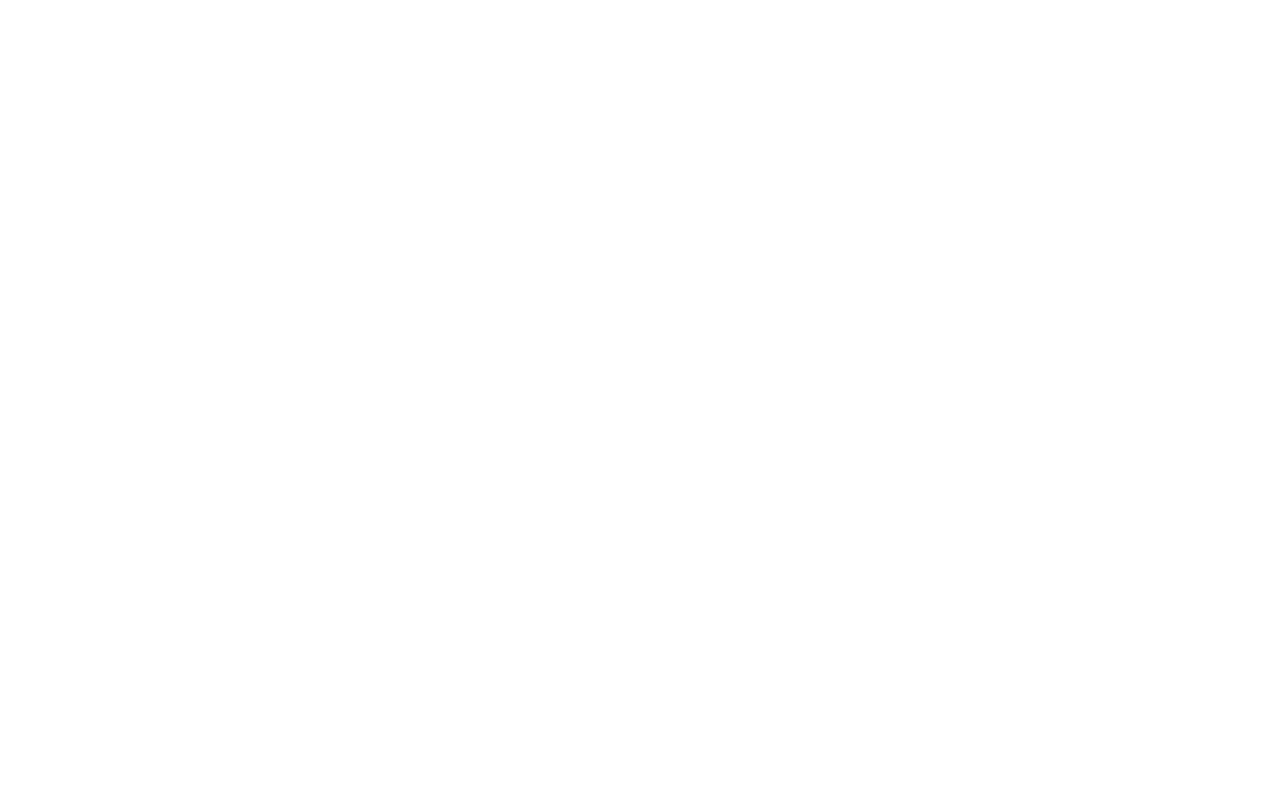
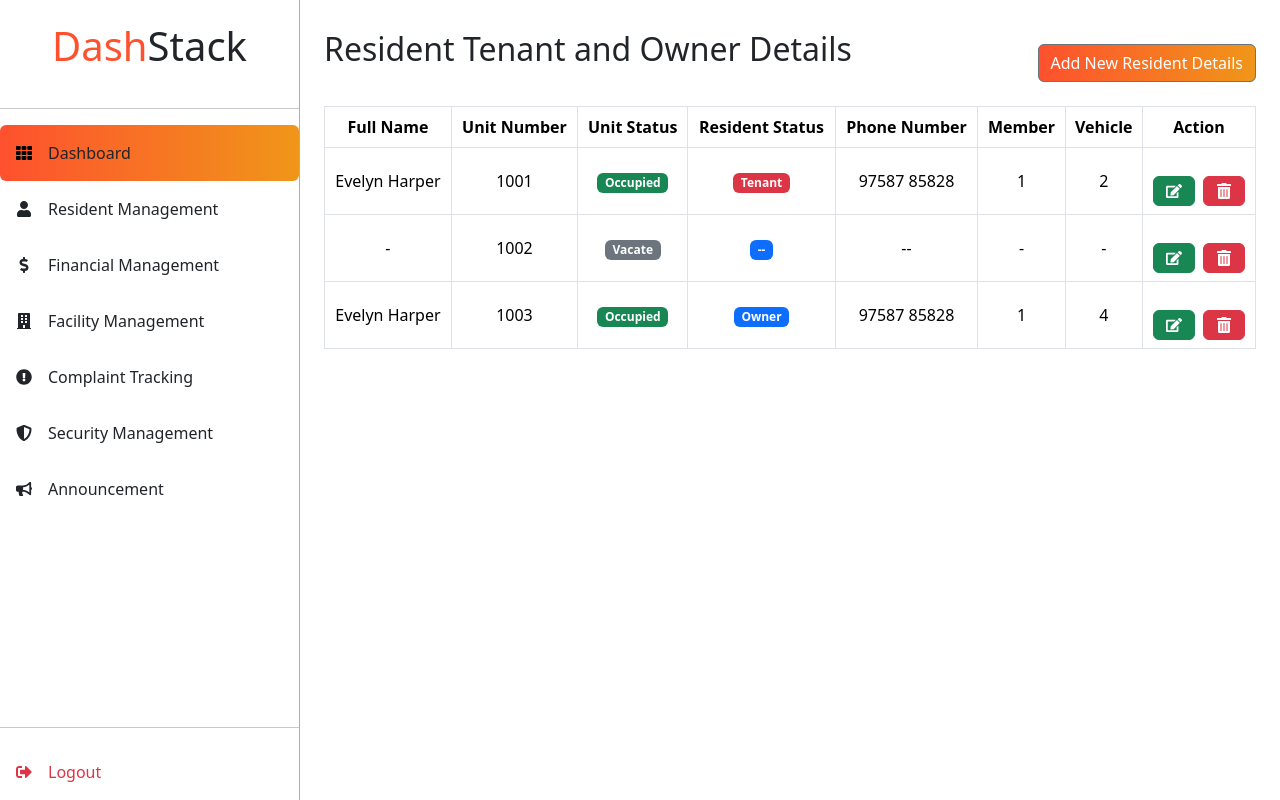
Before and after one commit to sryashika123/society_management_system, a React (Create React App) app in the folder frontend/: page /home/residentmanagement in a window 1280 px wide. Before the commit this address had no page. Built offline with nearby package versions, Linux system fonts and the light colour scheme.

Commit message:
Create a Resident Management Menu

```diff
--- a/frontend/src/App.css
+++ b/frontend/src/App.css
@@ -57,9 +57,9 @@
   border-radius: 6px;
 }
 
-button {
+/* button {
   width: 120px;
-}
+} */
 
 button[type="submit"] {
   background-color: #2b6cda;
@@ -69,3 +69,13 @@
 button[type="button"] {
   border-color: #6c757d;
 }
+
+.table td, .table th {
+  vertical-align: middle;
+  text-align: center;
+}
+
+h2 {
+  color: #333;
+  font-weight: bold;
+}
--- a/frontend/src/App.js
+++ b/frontend/src/App.js
@@ -21,7 +21,7 @@
           <Route path="/forgot-password" element={<ForgotPassword />} />
           <Route path="/enter-otp" element={<EnterOtp />} />
           <Route path="/resetPassword" element={<ResetPassword />} />
-          <Route path='/home' element={<Home />} />
+          <Route path='/home/*' element={<Home />} />
 
 
 
--- a/frontend/src/Pages/Home.jsx
+++ b/frontend/src/Pages/Home.jsx
@@ -1,10 +1,15 @@
 import React from 'react'
 import SideBar from '../components/Layouts/Sidebar'
+import { Route, Routes } from 'react-router-dom'
+import ResidentDetails from '../components/DashboardMenu/ResidentDetails'
 
 const Home = () => {
   return (
     <div>
         <SideBar/>
+        <Routes>
+          <Route path='/residentmanagement' element={<ResidentDetails/>}/>
+        </Routes>
 
     </div>
   )
--- /dev/null
+++ b/frontend/src/components/DashboardMenu/ResidentDetails.js
@@ -0,0 +1,84 @@
+import React, { useState } from "react";
+import { Table, Button, Badge } from "react-bootstrap";
+import { FaEdit, FaTrashAlt } from "react-icons/fa";
+import SideBar from "../Layouts/Sidebar";
+import "bootstrap/dist/css/bootstrap.min.css";
+
+const ResidentTable = () => {
+  const [residents] = useState([
+    { id: 1, name: "Evelyn Harper", unitNumber: "1001", unitStatus: "Occupied", residentStatus: "Tenant", phone: "97587 85828", members: 1, vehicles: 2 },
+    { id: 2, name: "", unitNumber: "1002", unitStatus: "Vacate", residentStatus: "", phone: "", members: "-", vehicles: "-" },
+    { id: 3, name: "Evelyn Harper", unitNumber: "1003", unitStatus: "Occupied", residentStatus: "Owner", phone: "97587 85828", members: 1, vehicles: 4 },
+  ]);
+
+  const handleEdit = (id) => {
+    alert(`Edit resident with ID: ${id}`);
+  };
+
+  const handleDelete = (id) => {
+    alert(`Delete resident with ID: ${id}`);
+  };
+
+  return (
+    <div className="d-flex flex-column flex-md-row vh-100">
+      {/* Sidebar Section */}
+      <div className="col-12 col-md-3 flex-shrink-0" style={{ maxWidth: "300px" }}>
+        <SideBar />
+      </div>
+
+      {/* Main Content Section */}
+      <div className="col-12 col-md-9 p-4 flex-grow-1">
+        <div className="d-flex justify-content-between align-items-center mb-4">
+          <h2>Resident Tenant and Owner Details</h2>
+          <Button className="mainColor2">Add New Resident Details</Button>
+        </div>
+
+        <Table responsive="sm" bordered hover className="text-center">
+          <thead>
+            <tr>
+              <th>Full Name</th>
+              <th>Unit Number</th>
+              <th>Unit Status</th>
+              <th>Resident Status</th>
+              <th>Phone Number</th>
+              <th>Member</th>
+              <th>Vehicle</th>
+              <th>Action</th>
+            </tr>
+          </thead>
+          <tbody>
+            {residents.map((resident) => (
+              <tr key={resident.id}>
+                <td>{resident.name || "-"}</td>
+                <td>{resident.unitNumber}</td>
+                <td>
+                  <Badge bg={resident.unitStatus === "Occupied" ? "success" : "secondary"}>
+                    {resident.unitStatus}
+                  </Badge>
+                </td>
+                <td>
+                  <Badge bg={resident.residentStatus === "Tenant" ? "danger" : "primary"}>
+                    {resident.residentStatus || "--"}
+                  </Badge>
+                </td>
+                <td>{resident.phone || "--"}</td>
+                <td>{resident.members}</td>
+                <td>{resident.vehicles}</td>
+                <td>
+                  <button className="btn btn-success me-2" onClick={() => handleEdit(resident.id)}>
+                    <FaEdit />
+                  </button>
+                  <button className="btn btn-danger" onClick={() => handleDelete(resident.id)}>
+                    <FaTrashAlt />
+                  </button>
+                </td>
+              </tr>
+            ))}
+          </tbody>
+        </Table>
+      </div>
+    </div>
+  );
+};
+
+export default ResidentTable;
--- a/frontend/src/components/Layouts/Sidebar.jsx
+++ b/frontend/src/components/Layouts/Sidebar.jsx
@@ -1,22 +1,24 @@
 import React, { useState } from "react";
-import "bootstrap/dist/css/bootstrap.min.css";
 import { Link } from "react-router-dom";
 import { FaTh, FaUser, FaDollarSign, FaBuilding, FaExclamationCircle, FaShieldAlt, FaBullhorn, FaSignOutAlt } from "react-icons/fa";
 
 const SideBar = () => {
-  const [showOffcanvas] = useState(true); // Always show the offcanvas by default
+  const [showOffcanvas] = useState(true);
+  const [activeItem,setActiveItem] = useState("dashboard")
+
+  const handleClick = (item) => {
+    setActiveItem(item); // Update active item on click
+  };
 
   return (
-    <div className="">
-      {/* Offcanvas */}
+    <div>
       <div
-        className={` offcanvas offcanvas-start ${showOffcanvas ? "show" : ""} `}
+        className={`offcanvas offcanvas-start ${showOffcanvas ? "show" : ""}`}
         tabIndex="-1"
-        style={{ visibility: "visible", width: "300px" }}
+        style={{ visibility: "visible", width: "100%", maxWidth: "300px" }}
         aria-labelledby="offcanvasExampleLabel"
-        data-bs-backdrop="false" // Disable backdrop
+        data-bs-backdrop="false"
       >
-        {/* Header */}
         <div className="offcanvas-header justify-content-center">
           <h1 className="offcanvas-title mainColor mx-5" id="offcanvasExampleLabel">
             Dash<span className="text-dark">Stack</span>
@@ -24,56 +26,46 @@
         </div>
         <hr />
 
-        {/* Offcanvas Body */}
         <div className="offcanvas-body p-0">
           <ul className="list-unstyled">
-            {/* Dashboard */}
-            <li className="p-3 mainColor2 rounded ">
-  <Link to="/dashboard" className="d-flex align-items-center " style={{ textDecoration: "none", color: "black" }}>
-    <FaTh className="me-3" />  {/* Dashboard Icon */}
-    <span className="text-dark">Dashboard</span>
-  </Link>
-</li>
-
-            {/* Menu Items */}
-            <li className="p-3">
-              <Link to="/residentmanagement" className="d-flex align-items-center text-dark" style={{ textDecoration: "none" }}>
+            <li className={`p-3 rounded ${activeItem === "dashboard" ? "mainColor2" : ""}`}>
+              <Link to="/dashboard" className="d-flex align-items-center" style={{ textDecoration: "none", color: "black" }} onClick={() => handleClick("dashboard")}>
+                <FaTh className="me-3" />
+                <span className="text-dark">Dashboard</span>
+              </Link>
+            </li>
+            <li className={`p-3 rounded ${activeItem === "residentmanagement" ? "mainColor2" : ""}`}>
+              <Link to="/home/residentmanagement" className="d-flex align-items-center text-dark" style={{ textDecoration: "none" }} onClick={() => handleClick("residentmanagement")}>
                 <FaUser className="me-3" />
                 <span>Resident Management</span>
               </Link>
             </li>
-            <li className="p-3">
-              <Link to="/financialmanagement" className="d-flex align-items-center text-dark" style={{ textDecoration: "none" }}>
+            <li className={`p-3 rounded ${activeItem === "financialmanagement" ? "mainColor2" : ""}`}>
+              <Link to="/financialmanagement" className="d-flex align-items-center text-dark" style={{ textDecoration: "none" }} onClick={() => handleClick("financialmanagement")}>
                 <FaDollarSign className="me-3" />
                 <span>Financial Management</span>
               </Link>
             </li>
-            <li className="p-3">
-              <Link to="/facility-management" className="d-flex align-items-center text-dark" style={{ textDecoration: "none" }}>
+            <li className={`p-3 rounded ${activeItem === "facility-management" ? "mainColor2" : ""}`}>
+              <Link to="/facility-management" className="d-flex align-items-center text-dark" style={{ textDecoration: "none" }} onClick={() => handleClick("facility-management")}>
                 <FaBuilding className="me-3" />
                 <span>Facility Management</span>
               </Link>
             </li>
-            <li className="p-3">
-              <Link to="/complaint-tracking" className="d-flex align-items-center text-dark" style={{ textDecoration: "none" }}>
+            <li className={`p-3 rounded ${activeItem === "complaint-tracking" ? "mainColor2" : ""}`}>
+              <Link to="/complaint-tracking" className="d-flex align-items-center text-dark" style={{ textDecoration: "none" }} onClick={() => handleClick("complaint-tracking")}>
                 <FaExclamationCircle className="me-3" />
                 <span>Complaint Tracking</span>
               </Link>
             </li>
-            <li className="p-3">
-              <Link to="/security-management" className="d-flex align-items-center text-dark" style={{ textDecoration: "none" }}>
+            <li className={`p-3 rounded ${activeItem === "security-management" ? "mainColor2" : ""}`}>
+              <Link to="/security-management" className="d-flex align-items-center text-dark" style={{ textDecoration: "none" }} onClick={() => handleClick("dashboard")}>
                 <FaShieldAlt className="me-3" />
                 <span>Security Management</span>
               </Link>
             </li>
-            <li className="p-3">
-              <Link to="/security-guard" className="d-flex align-items-center text-dark" style={{ textDecoration: "none" }}>
-                <FaShieldAlt className="me-3" />
-                <span>Security Guard</span>
-              </Link>
-            </li>
-            <li className="p-3">
-              <Link to="/announcement" className="d-flex align-items-center text-dark" style={{ textDecoration: "none" }}>
+            <li className={`p-3 rounded ${activeItem === "announcement" ? "mainColor2" : ""}`}>
+              <Link to="/announcement" className="d-flex align-items-center text-dark" style={{ textDecoration: "none" }} onClick={() => handleClick("dashboard")}>
                 <FaBullhorn className="me-3" />
                 <span>Announcement</span>
               </Link>
@@ -81,8 +73,6 @@
           </ul>
         </div>
         <hr />
-
-        {/* Logout */}
         <div className="p-3">
           <Link to="/" className="d-flex align-items-center text-danger" style={{ textDecoration: "none" }}>
             <FaSignOutAlt className="me-3" />
```
